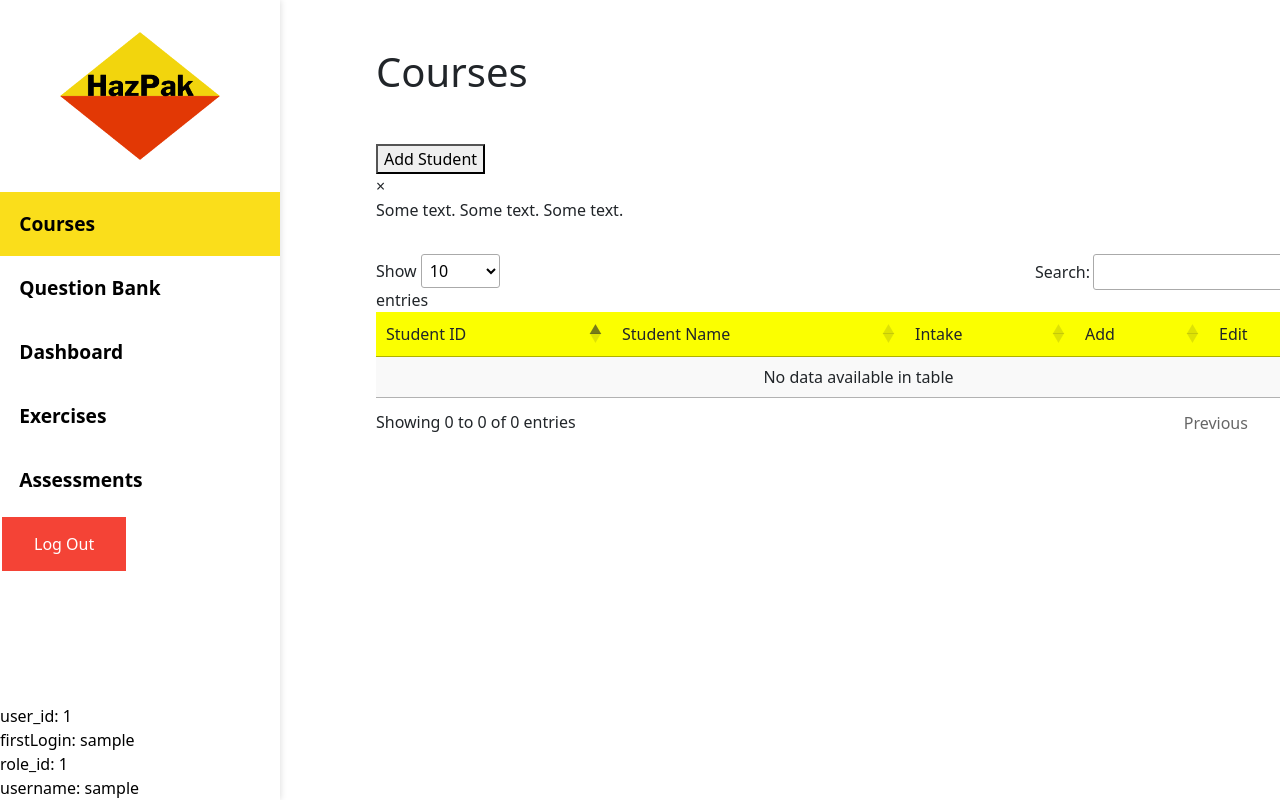
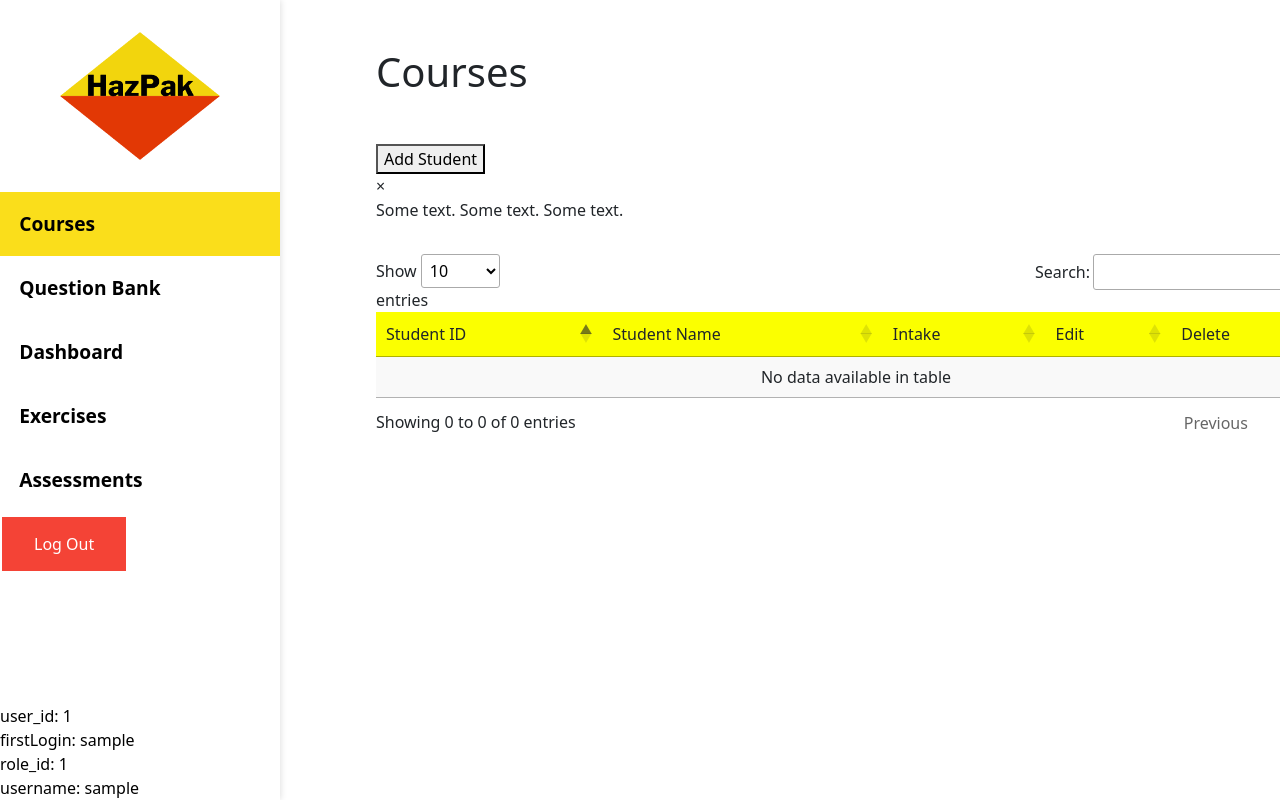
Before and after one commit to 21026584/HazPak_ELearning_Portal-team2, a PHP site: page /courses.php in a window 1280 px wide. Run offline with PHP 8.4, Linux system fonts and the light colour scheme; the visitor is signed in with stand-in values (Sample User, id 1); data that the repository does not hold is empty; some libraries are stand-ins or nearby versions.

Commit message:
reformatted courses page for now

```diff
--- a/courses.php
+++ b/courses.php
@@ -77,15 +77,15 @@ body{
 
             <!-- Datatable -->
             <main class="tableMain">
-                <table id='exerciseTable' class="display table-striped">
+                <table id='exerciseTable' class="display table-striped data-table">
                     <thead class="table-header">
                         <tr>
                             <!-- Headers -->
                             <td>Student ID</td>
                             <td>Student Name</td>
                             <td>Intake</td>
-                            <td>Add</td>
                             <td>Edit</td>
+                            <td>Delete</td>
                         </tr>
                     </thead>
                     <tbody>
@@ -127,17 +127,17 @@ body{
                         data: 'intake'
                     },
                     {
-                        title: 'Add',
+                        title: 'Edit',
                         data: null,
                         render: function(data, type, row) {
-                            return '<a href="AddTrainee.php?user_id=' + row.user_id + '">Add</a>';
+                            return '<a href="AddTrainee.php?user_id=' + row.user_id + '">Edit</a>';
                         }
                     },
                     {
-                        title: 'Edit',
+                        title: 'Delete',
                         data: null,
                         render: function(data, type, row) {
-                            return '<a href="EditTrainee.php?user_id=' + row.user_id + '">Edit</a>';
+                            return '<a href="EditTrainee.php?user_id=' + row.user_id + '">Delete</a>';
                         }
                     }
 
--- a/questionBank.php
+++ b/questionBank.php
@@ -131,7 +131,7 @@ mysqli_close($link);
             </div>
             <!-- Datatable -->
             <main class="tableMain">
-                <table id='exerciseTable' class="display table-striped question-table">
+                <table id='exerciseTable' class="display table-striped data-table">
                     <thead class="table-header">
                         <tr>
                             <!-- Headers -->
--- a/style.css
+++ b/style.css
@@ -494,7 +494,7 @@ body {
     width:20%
   }
 
-  .question-table{
+  .data-table{
     width: 75vw !important;
     margin-left: 0 !important;
   }
```
